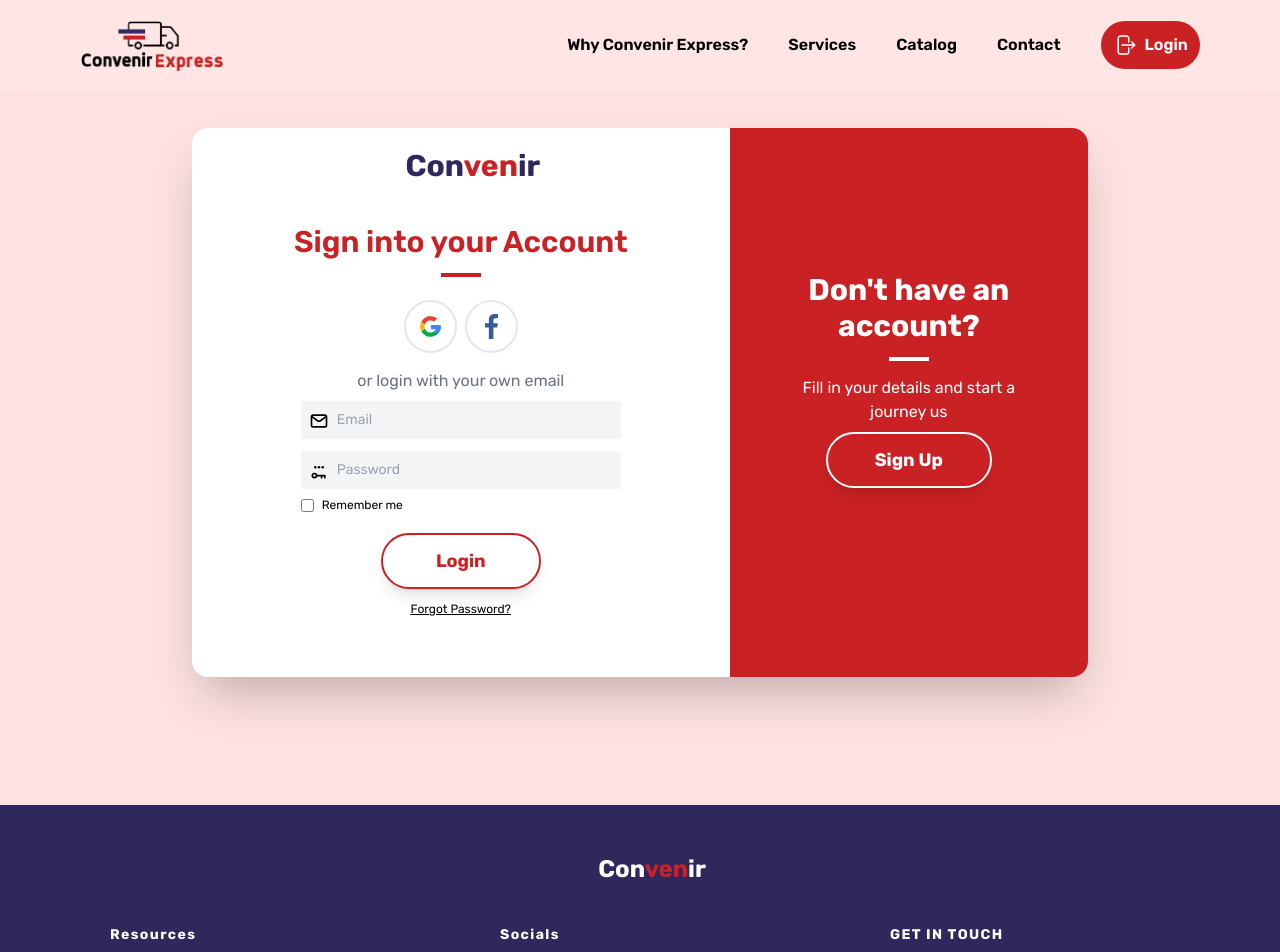
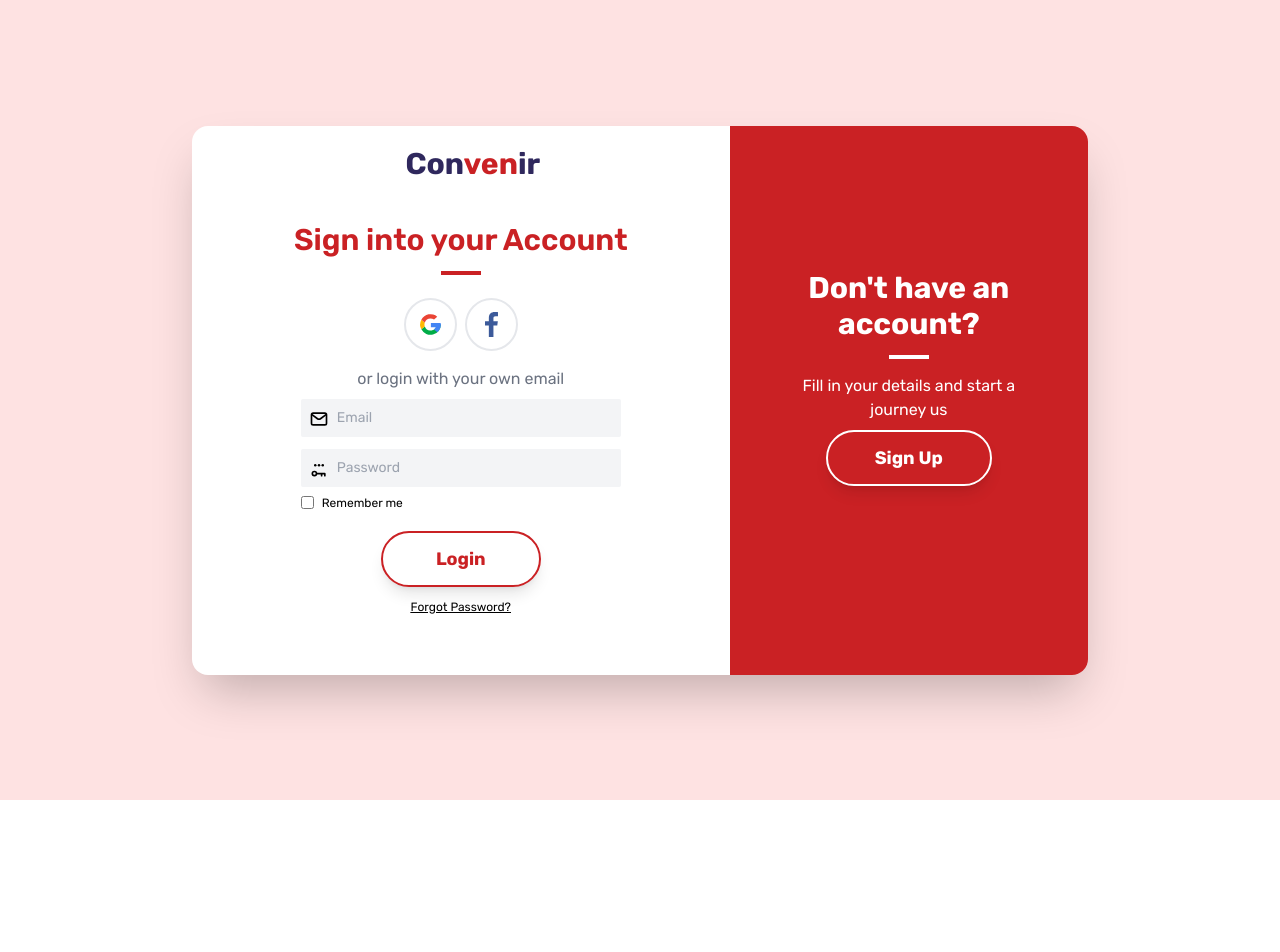
Before and after one commit to convenirtech/Convenir-web, a React (Vite) app: page /login in a window 1280 px wide. Shown: the top 952 px of the page. After the commit the page ends 800 px from the top, so only its background shows below. Built offline with nearby package versions, Linux system fonts and the light colour scheme.

Commit message:
catalog and router fix

```diff
--- a/src/App.jsx
+++ b/src/App.jsx
@@ -1,21 +1,17 @@
 import { Route, Routes } from "react-router-dom";
 import "./App.css";
 import HomePage from "./pages/HomePage";
-import Navbar from "./components/Navbar";
-import Footer from "./components/Footer";
 import Catalog from "./pages/Catalog";
 import LoginPage from "./pages/LoginPage";
 
 function App() {
   return (
     <>
-      <Navbar />
       <Routes>
         <Route path="/" Component={HomePage} />
         <Route path="/catalog" Component={Catalog}/>
         <Route path="/login" Component={LoginPage}/>
       </Routes>
-      <Footer />
     </>
   );
 }
--- a/src/AppRouter.jsx
+++ /dev/null
@@ -1,21 +0,0 @@
-import { createBrowserRouter } from "react-router-dom";
-import HomePage from "./pages/HomePage";
-import LoginPage from "./pages/LoginPage";
-import Catalog from "./pages/Catalog";
-
-const AppRouter = createBrowserRouter([
-  {
-    path: "/",
-    element: <HomePage />,
-  },
-  {
-    path: "/login",
-    element: <LoginPage />,
-  },
-  {
-    path:"/catalog",
-    Component:Catalog
-  }
-]);
-
-export default AppRouter;
--- a/src/pages/HomePage.jsx
+++ b/src/pages/HomePage.jsx
@@ -3,10 +3,12 @@
 import Recommended from "../components/Recommended";
 import Services from "../components/Services";
 import Testimonial from "../components/Testimonial";
+import Navbar from '../components/Navbar'
 
 export default function HomePage() {
   return (
     <div>
+      <Navbar/>
       <Header />
       <Services />
       <Testimonial />
--- a/src/pages/LoginPage.jsx
+++ b/src/pages/LoginPage.jsx
@@ -6,7 +6,7 @@
 
 const LoginPage = () => {
   return (
-    <div className=" flex flex-col items-center text-center justify-center min-h-screen bg-red-100 py-32">
+    <div className=" flex flex-col items-center text-center justify-center min-h-screen bg-red-100">
       <main className=" flex flex-col items-center justify-center w-full flex-1 lg:px-20 px-10 text-center">
         {/* signin section */}
         <div className=" bg-white rounded-2xl shadow-2xl flex w-2/3 md:w-full sm:w-full max-w-4xl">
```
